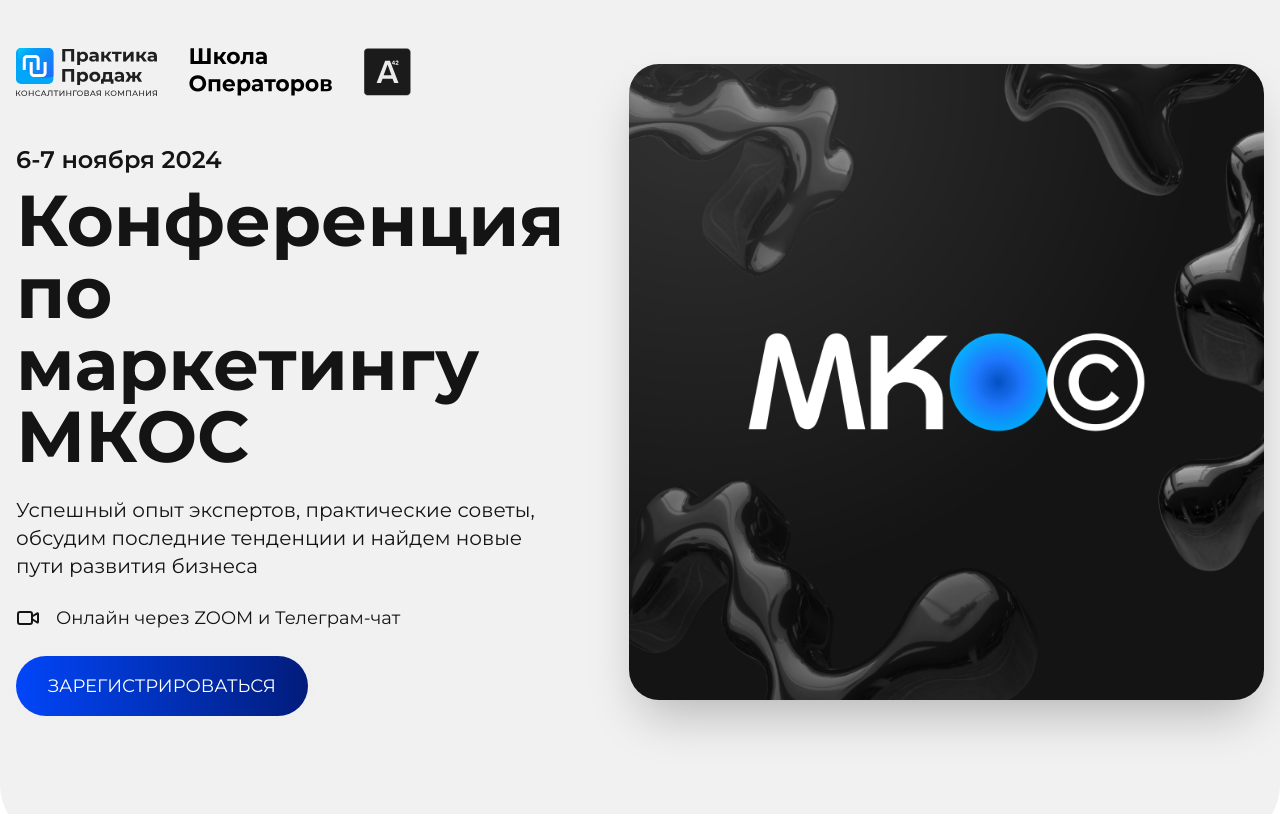
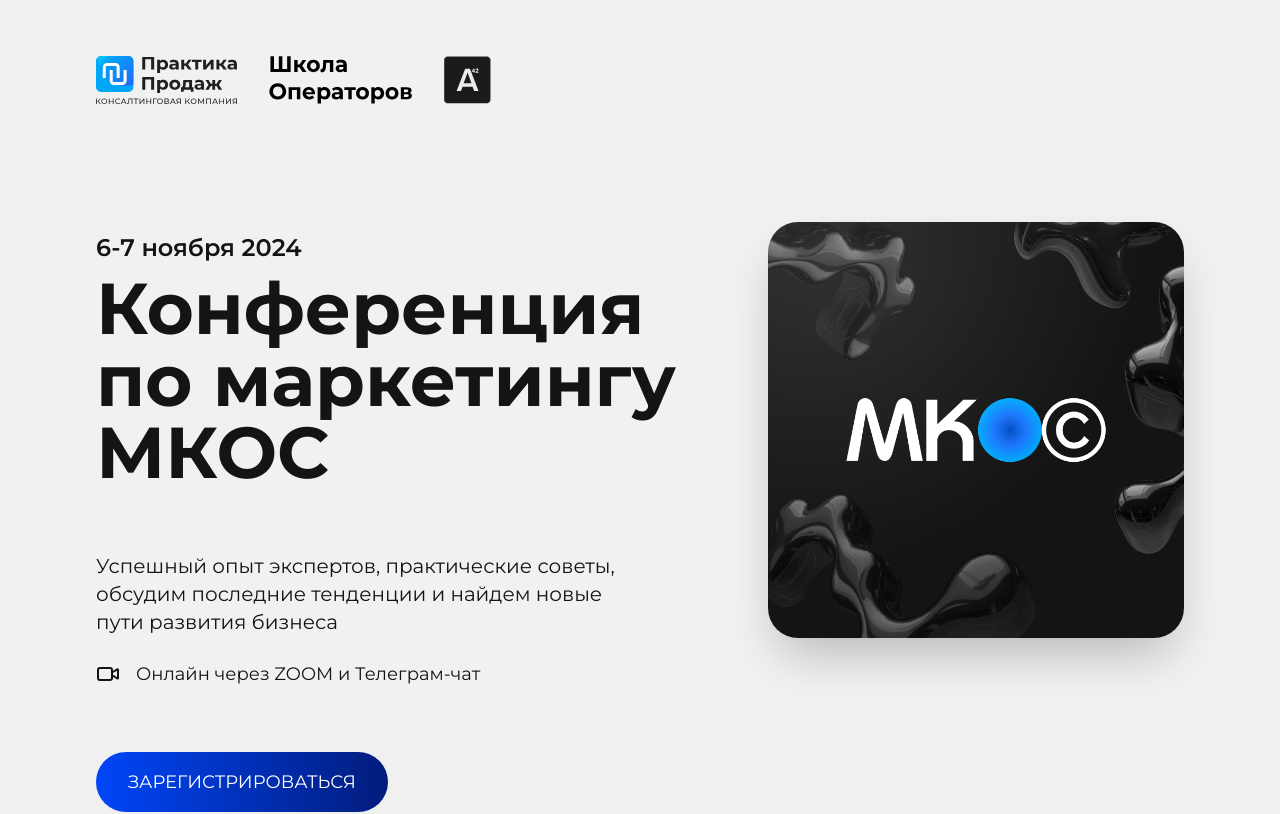
Before and after one commit to EgorZaitsev/xcos-landing, a React (Vite) app: page / in a window 1280 px wide. Shown: the top 814 px of the page. Built offline with nearby package versions, Linux system fonts and the light colour scheme.

Commit message:
header change

```diff
--- a/src/App.jsx
+++ b/src/App.jsx
@@ -130,12 +130,12 @@ export default function ConferenceLandingPage() {
         <AnimatedSection>
           <section
             id="hero"
-            className="bg-[#f1f1f1] rounded-b-[60px] text-[#141414] pt-8 sm:pt-12 pb-16 sm:pb-20 md:pb-32"
+            className="bg-[#f1f1f1]  rounded-b-[60px] text-[#141414] pt-8 sm:pt-12 pb-16 sm:pb-20 md:pb-32"
           >
-            <div className="container mx-auto px-4">
-              <div className="flex flex-col lg:flex-row items-start lg:items-center justify-between gap-8 lg:gap-16">
-                <div className="flex flex-col w-full lg:w-1/2">
-                  <div className="flex flex-row justify-between md:justify-start  gap-4 sm:gap-8 mb-8 sm:mb-12">
+            <div className=" md:mx-auto lg:mx-20  px-4 ">
+              <div className="flex flex-col lg:flex-row w-full justify-between gap-8 lg:gap-32">
+                <div className="flex flex-col w-full  lg:w-1/2">
+                  <div className="flex flex-row  justify-between md:justify-start md:mb-32 pt-2 gap-4 sm:gap-8 mb-8 sm:mb-12">
                     <img
                       className="h-8 sm:h-12"
                       src="/Clippathgroup.svg"
@@ -148,22 +148,23 @@ export default function ConferenceLandingPage() {
                     />
                     <img className="h-8 sm:h-12" src="/A.svg" alt="A" />
                   </div>
+                  <div>
                     <p className="text-lg sm:text-xl md:text-2xl mb-2 font-semibold text-left">
                       6-7 ноября 2024
                     </p>
-                  <h1 className="text-3xl sm:text-4xl md:text-5xl lg:text-6xl xl:text-7xl font-bold mb-4 sm:mb-6 leading-tight text-left">
-                    Конференция <br className="hidden sm:inline" />
-                    по маркетингу МКОС
+                    <h1 className="text-3xl sm:text-4xl md:text-5xl lg:text-6xl xl:text-7xl font-bold mb-4 sm:mb-16 leading-tight text-left">
+                      Конференция по&nbsp;маркетингу МКОС
                     </h1>
                     <p className="text-base sm:text-lg md:text-xl mb-6 text-left">
                       Успешный опыт экспертов, практические советы, обсудим
                       последние тенденции и найдем новые пути развития бизнеса
                     </p>
-                  <div className="flex items-center justify-start space-x-2 sm:space-x-4 mb-6">
+                    <div className="flex items-center justify-start space-x-2 sm:space-x-4 mb-6 lg:mb-16">
                       <Video className="w-5 h-5 sm:w-6 sm:h-6" />
                       <span className="text-sm sm:text-base md:text-lg">
                         Онлайн через ZOOM и Телеграм-чат
                       </span>
+                    </div>
                   </div>
                   <div className="flex justify-start">
                     <a
@@ -174,7 +175,7 @@ export default function ConferenceLandingPage() {
                     </a>
                   </div>
                 </div>
-                <div className=" lg:w-full  mt-8 lg:mt-0">
+                <div className="flex justify-center items-center  lg:w-3/4   mt-8 lg:mt-0">
                   <img
                     src="/mkos.png"
                     alt="Conference Illustration"
@@ -261,8 +262,8 @@ export default function ConferenceLandingPage() {
                 и помочь в выборе тарифа.
               </p>
               <a
-                href=""
-                className="btn-grad inline-block w-full sm:w-auto px-8 py-3 text-sm md:text-lg text-center text-white uppercase rounded-full transition duration-500 bg-gradient-to-r from-[#0146f9] via-[#021b79] to-[#0146f9] bg-size-200 hover:bg-right-center"
+                href="/"
+                className="btn-grad inline-block w-full sm:w-auto px-8 py-3 text-sm md:text-lg  "
               >
                 ПРИНЯТЬ УЧАСТИЕ
               </a>
--- a/src/Faq.jsx
+++ b/src/Faq.jsx
@@ -24,8 +24,14 @@ const benefits = [
       "Когда вы поймете как работать с направлением, то у вас появятся силы, чтобы реализовать планы и достигать результатов.",
   },
   {
-    title: "ПРИ ПОКУПКЕ ТАРИФА ПРОФИ ИЛИ МАКСИМАЛЬНЫЙ",
-    description: "aboba",
+    title: (
+      <>
+        ПРИ ПОКУПКЕ ТАРИФА <span className="text-[#141414]">ПРОФИ&quot;</span>{" "}
+        ИЛИ <span className="text-[#141414]">МАКСИМАЛЬНЫЙ&quot;</span>
+      </>
+    ),
+    description:
+      "Тарифы «Профи» и «Максимальный» предоставляют полный пакет документов, который охватывает все аспекты работы с клиентами: входящие и исходящие потоки, допродажи, удержание и профилактика оттока. Эти решения помогут вам систематизировать процессы и увеличить конверсию.",
   },
 ];
 
@@ -43,7 +49,7 @@ export default function ParticipantBenefits() {
         </div>
         <div className="space-y-8">
           {benefits.map((benefit, index) => (
-            <div key={index} className="border-b-2 border-[#131313] pb-8">
+            <div key={index} className="border-b-2 border-[#141414] pb-8">
               <h3 className="text-xl font-semibold text-[#0146f9] mb-2">
                 {benefit.title}
               </h3>
```
Lines whose indentation alone changed are shown as unchanged.
